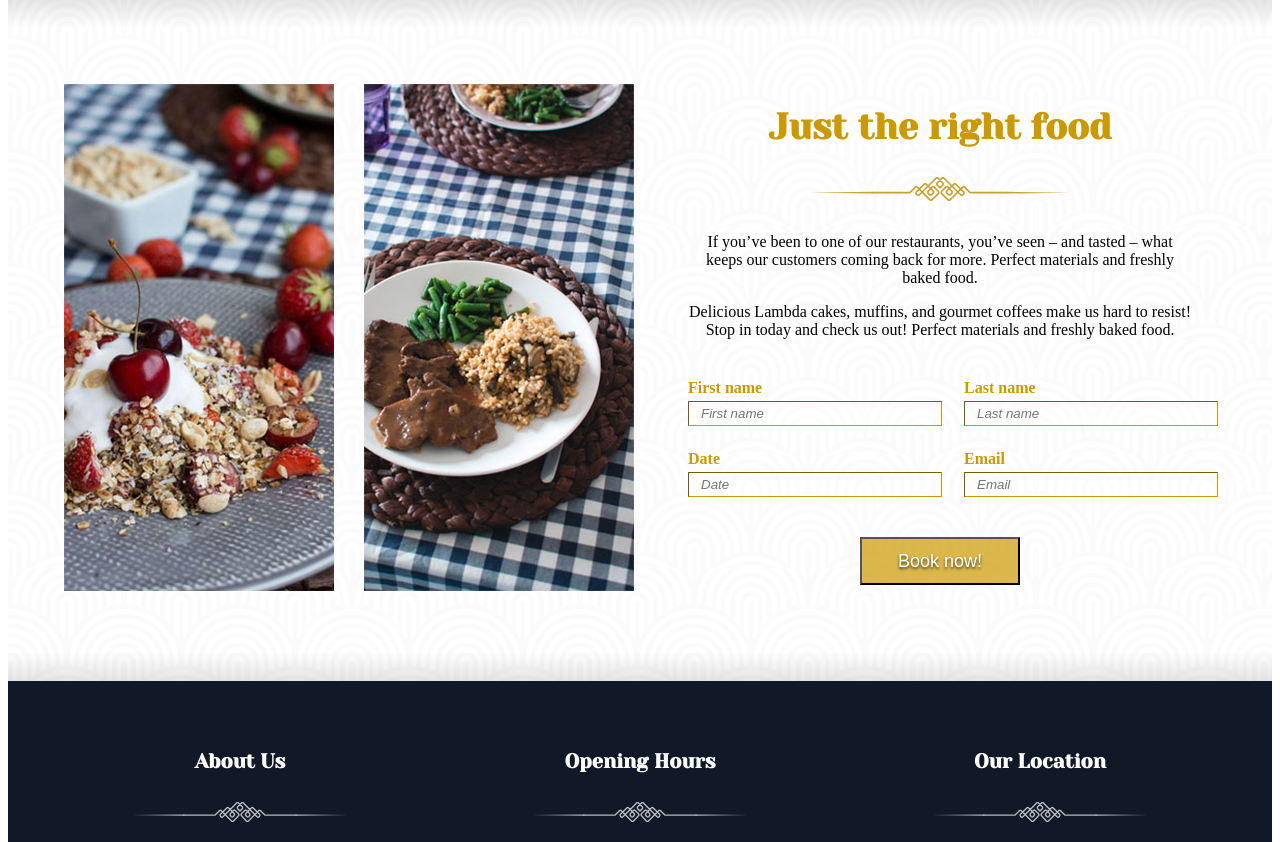
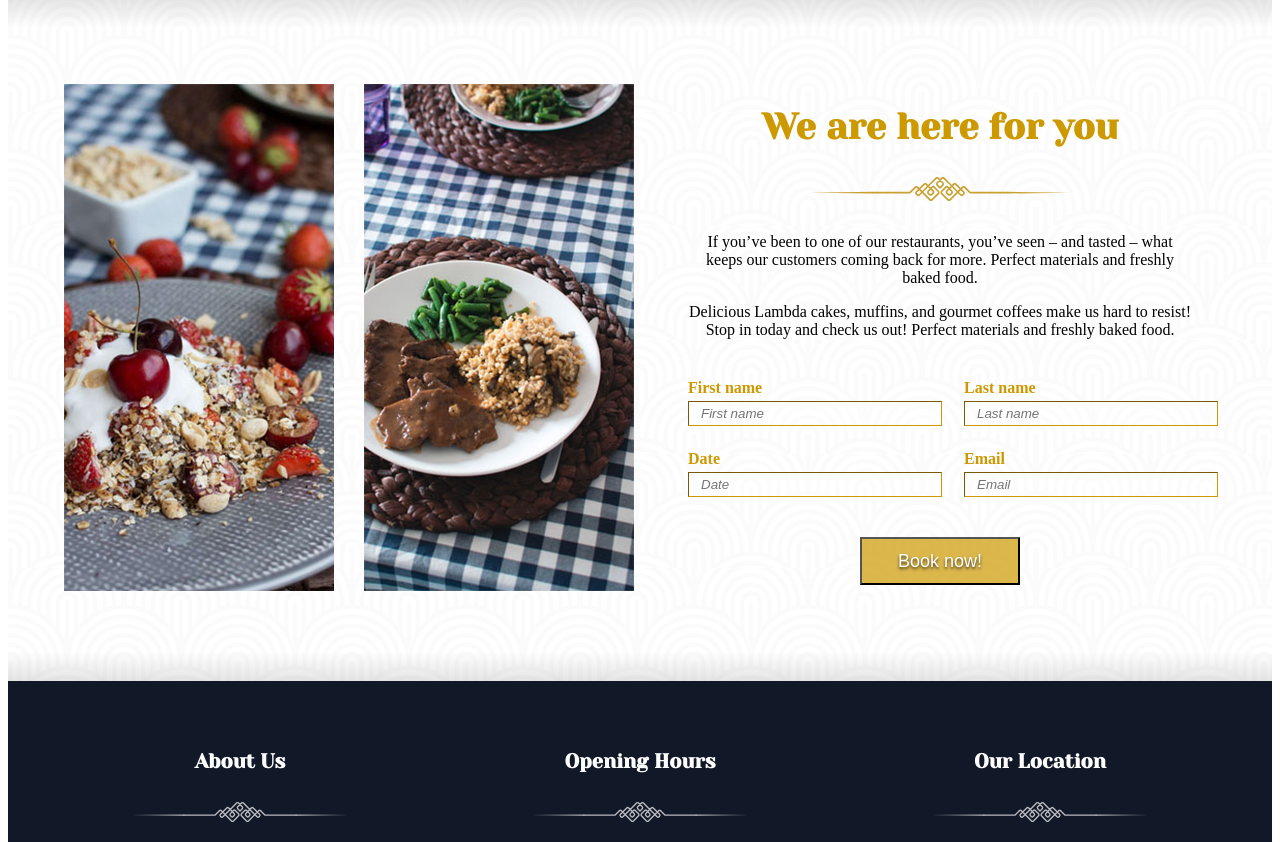
Before and after one commit to alestrunda/restaurant-next, a Next.js app: page / in a window 1280 px wide. Shown: the part 4721-5563 px from the top of the page. Built offline with nearby package versions, Linux system fonts and the light colour scheme.

Commit message:
edit texts

```diff
--- a/sections/Contact.js
+++ b/sections/Contact.js
@@ -14,7 +14,7 @@ const Contact = () => (
         </div>
         <div className="col-span-6 px-6">
           <div className="text-center mb-10">
-            <HeadingSection>Just the right food</HeadingSection>
+            <HeadingSection>We are here for you</HeadingSection>
             <Decoration className="mb-8 mt-4" />
             <p>
               If you’ve been to one of our restaurants, you’ve seen – and tasted
```
